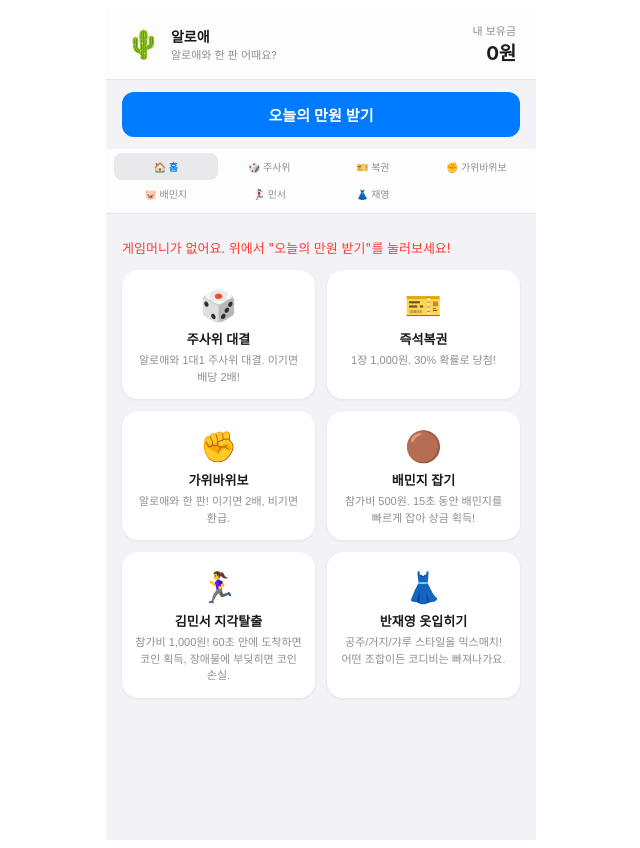
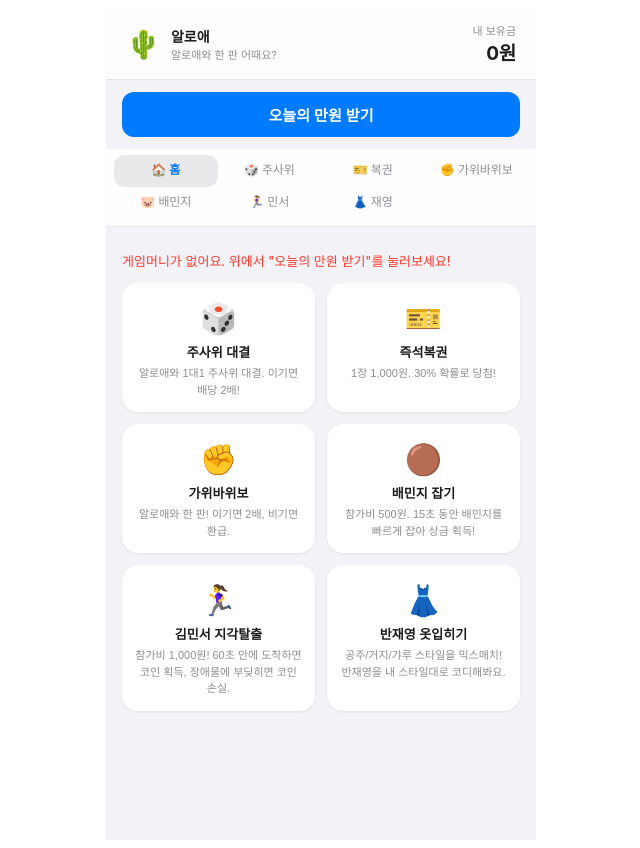
Before and after one commit to Hannah-pdf/aloe-gamble, a React (Vite) app in the folder aloe-gamble/: page / in a window 1280 px wide. Shown: the whole page, without its empty margins (319-959 px from the left). Built offline with nearby package versions, Linux system fonts and the light colour scheme.

Commit message:
Update AloeGamble.jsx

```diff
--- a/aloe-gamble/src/AloeGamble.jsx
+++ b/aloe-gamble/src/AloeGamble.jsx
@@ -208,7 +208,7 @@ function HomeScreen({ onNavigate, balance }) {
     {
       id: "outfit",
       title: "반재영 옷입히기",
-      desc: "공주/거지/갸루 스타일을 믹스매치! 어떤 조합이든 코디비는 빠져나가요.",
+      desc: "공주/거지/갸루 스타일을 믹스매치! 반재영을 내 스타일대로 코디해봐요.",
       icon: "👗",
     },
   ];
@@ -1538,23 +1538,23 @@ function OutfitGame({ balance, adjustBalance, setMessage, setAloeFace }) {
     let comment;
     if (dominant[1] === 4) {
       if (dominant[0] === "princess") {
-        comment = "완벽한 공주님 반재영 등장! 그래도 코디비는 받을게요";
+        comment = "완벽한 공주님 반재영 등장! ✨";
       } else if (dominant[0] === "beggar") {
-        comment = "리얼 거지 컨셉 완성... 스타일링비조차 아까운 비주얼이네요";
+        comment = "리얼 거지 컨셉 완성... 나름 힙한 비주얼이에요 😂";
       } else {
-        comment = "찐 갸루 반재영 탄생! 스타일 비용은 별도예요";
+        comment = "찐 갸루 반재영 탄생! 개성 넘치는 스타일이에요 💅";
       }
     } else if (dominant[1] >= 3) {
-      comment = `${OUTFIT_SET_LABELS[dominant[0]]} 느낌이 강한 코디네요! 코디비는 동일하게 빠져나가요`;
+      comment = `${OUTFIT_SET_LABELS[dominant[0]]} 느낌이 강한 코디네요!`;
     } else {
-      comment = "공주·거지·갸루가 섞인 독특한 믹스매치 코디예요";
+      comment = "공주·거지·갸루가 섞인 독특한 믹스매치 코디예요 🔥";
     }
 
     setResult({
       cost: OUTFIT_STYLING_COST,
       comment,
     });
-    setMessage(`${comment} (-${OUTFIT_STYLING_COST.toLocaleString()}원)`);
+    setMessage(`${comment}`);
     setAloeFace("smug");
   }
 
@@ -1563,8 +1563,7 @@ function OutfitGame({ balance, adjustBalance, setMessage, setAloeFace }) {
       <h3 style={styles.gameTitle}>👗 반재영 옷입히기</h3>
       <p style={styles.gameDesc}>
         머리·상의·하의·신발을 공주/거지/갸루 스타일끼리 자유롭게 믹스매치해서
-        반재영을 코디해보세요. 어떤 조합이든 코디비{" "}
-        {OUTFIT_STYLING_COST.toLocaleString()}원은 빠져나가요.
+        반재영을 코디해보세요.
       </p>
 
       <div style={styles.outfitPreviewWrap}>
@@ -1599,9 +1598,6 @@ function OutfitGame({ balance, adjustBalance, setMessage, setAloeFace }) {
       {result && (
         <div style={styles.outfitResultBox}>
           <p style={styles.outfitResultComment}>{result.comment}</p>
-          <p style={styles.outfitResultCost}>
-            -{result.cost.toLocaleString()}원
-          </p>
         </div>
       )}
 
@@ -1617,7 +1613,7 @@ function OutfitGame({ balance, adjustBalance, setMessage, setAloeFace }) {
         disabled={balance < OUTFIT_STYLING_COST}
         onClick={finishStyling}
       >
-        코디 완성하기 (-{OUTFIT_STYLING_COST.toLocaleString()}원)
+        코디 완성하기
       </button>
       {balance < OUTFIT_STYLING_COST && (
         <p style={styles.notice}>게임머니가 부족해요!</p>
@@ -1664,21 +1660,21 @@ const styles = {
     display: 'grid',
     gridTemplateColumns: 'repeat(4, 1fr)',
     gap: 0,
-    background: 'rgba(255,255,255,0.82)',
+    background: 'rgba(255,255,255,0.92)',
     backdropFilter: 'blur(20px)',
     WebkitBackdropFilter: 'blur(20px)',
     borderBottom: '0.5px solid rgba(60,60,67,0.12)',
-    padding: '4px 8px 6px',
+    padding: '6px 8px 8px',
     marginBottom: '0',
     position: 'sticky',
     top: 57,
     zIndex: 9,
   },
   tabButton: {
-    padding: '6px 4px',
-    fontSize: 10,
+    padding: '8px 4px',
+    fontSize: 12,
     fontWeight: 500,
-    borderRadius: 8,
+    borderRadius: 10,
     border: 'none',
     background: 'transparent',
     cursor: 'pointer',
@@ -1686,6 +1682,7 @@ const styles = {
     whiteSpace: 'nowrap',
     textAlign: 'center',
     letterSpacing: '-0.1px',
+    lineHeight: 1.3,
   },
   tabButtonActive: {
     background: '#e9e9eb',
```
